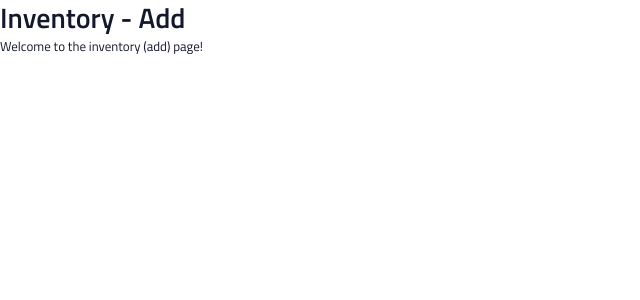
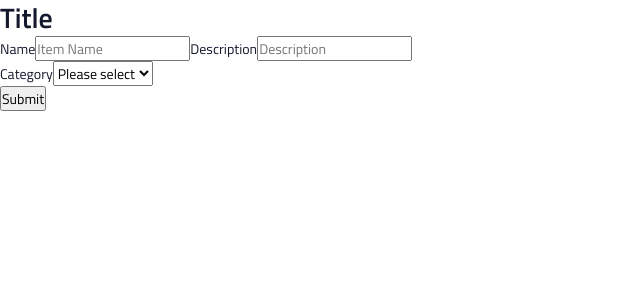
Before and after one commit to notaika/InStock, a React (Vite) app: page /inventory/add in a window 1280 px wide. Shown: the top 300 px of the page, without its empty margins (0-640 px from the left). Built offline with nearby package versions, Linux system fonts and the light colour scheme.

Commit message:
Add foundation code for using Formik

```diff
--- a/package.json
+++ b/package.json
@@ -16,6 +16,7 @@
     "@mui/material": "^5.15.18",
     "axios": "^1.7.2",
     "dotenv": "^16.4.5",
+    "formik": "^2.4.6",
     "react": "^18.2.0",
     "react-dom": "^18.2.0",
     "react-router-dom": "^6.23.1",
--- a/src/components/InventoryAdd/InventoryAdd.jsx
+++ b/src/components/InventoryAdd/InventoryAdd.jsx
@@ -1,10 +1,104 @@
-import React from 'react'
+import React from "react";
+import { ErrorMessage, Form, Field, Formik, useField } from "formik";
+
+const TextInput = ({ label, ...props }) => {
+  const [field, meta] = useField(props);
+  return (
+    <>
+      <label htmlFor={props.id || props.name}>{label}</label>
+      <input className="text-input" {...field} {...props} />
+      {meta.touched && meta.error ? (
+        <div className="error">{meta.error}</div>
+      ) : null}
+    </>
+  );
+};
+
+const RadioInput = ({ children, ...props }) => {
+  const [field, meta] = useField({ ...props, type: "radio" });
+  return (
+    <div>
+      <label className="checkbox-input">
+        <input type="checkbox" {...field} {...props} />
+        {children}
+      </label>
+      {meta.touched && meta.error ? (
+        <div className="error">{meta.error}</div>
+      ) : null}
+    </div>
+  );
+};
+
+const SelectInput = ({ label, ...props }) => {
+  const [field, meta] = useField(props);
+  return (
+    <div>
+      <label htmlFor={props.id || props.name}>{label}</label>
+      <select {...field} {...props} />
+      {meta.touched && meta.error ? (
+        <div className="error">{meta.error}</div>
+      ) : null}
+    </div>
+  );
+};
 
 export default function InventoryAdd() {
+  const validate = (values) => {
+    const errors = {};
+    if (!values.name) {
+      errors.name = "Required";
+    } else if (values.name.length > 15) {
+      errors.name = "Must be 15 characters or less";
+    }
+
+    if (!values.description) {
+      errors.description = "Required";
+    } else if (values.description.length > 20) {
+      errors.description = "Must be 20 characters or less";
+    }
+
+    return errors;
+  };
+
   return (
-    <div>
-      <h1>Inventory - Add</h1>
-      <p>Welcome to the inventory (add) page!</p>
-    </div>
-  )
+    <>
+      <h1>Title</h1>
+
+      <Formik
+        initialValues={{ name: "", description: "" }}
+        onSubmit={(values, { setSubmitting }) => {
+          setTimeout(() => {
+            alert(JSON.stringify(values, null, 2));
+            setSubmitting(false);
+          }, 400);
+        }}
+      >
+        <Form>
+          <TextInput
+            label="Name"
+            name="name"
+            type="text"
+            placeholder="Item Name"
+          />
+
+          <TextInput
+            label="Description"
+            name="description"
+            type="text"
+            placeholder="Description"
+          />
+
+          <SelectInput label="Category" name="category">
+            <option value="">Please select</option>
+            <option value="electronics">Electronics</option>
+            <option value="gear">Gear</option>
+            <option value="apparel">Apparel</option>
+            <option value="health">Health</option>
+          </SelectInput>
+
+          <button type="submit">Submit</button>
+        </Form>
+      </Formik>
+    </>
+  );
 }
```
Also changed, not shown: 1 other file (tests, documents, lock files or other folders).
